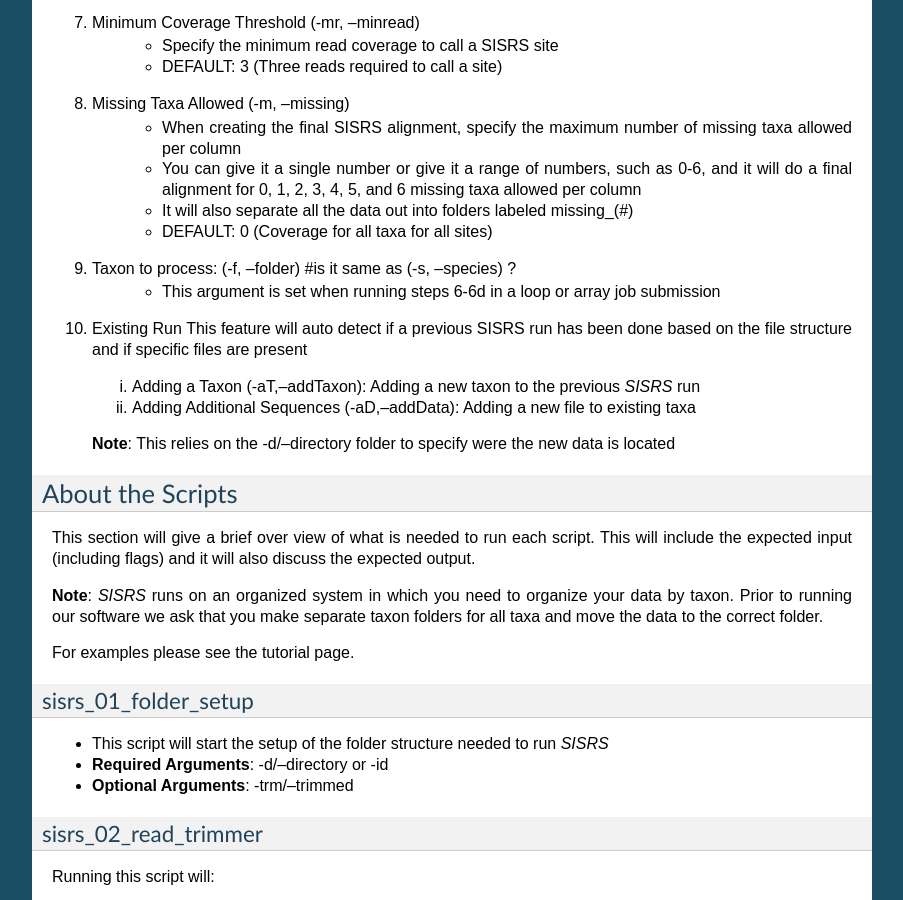
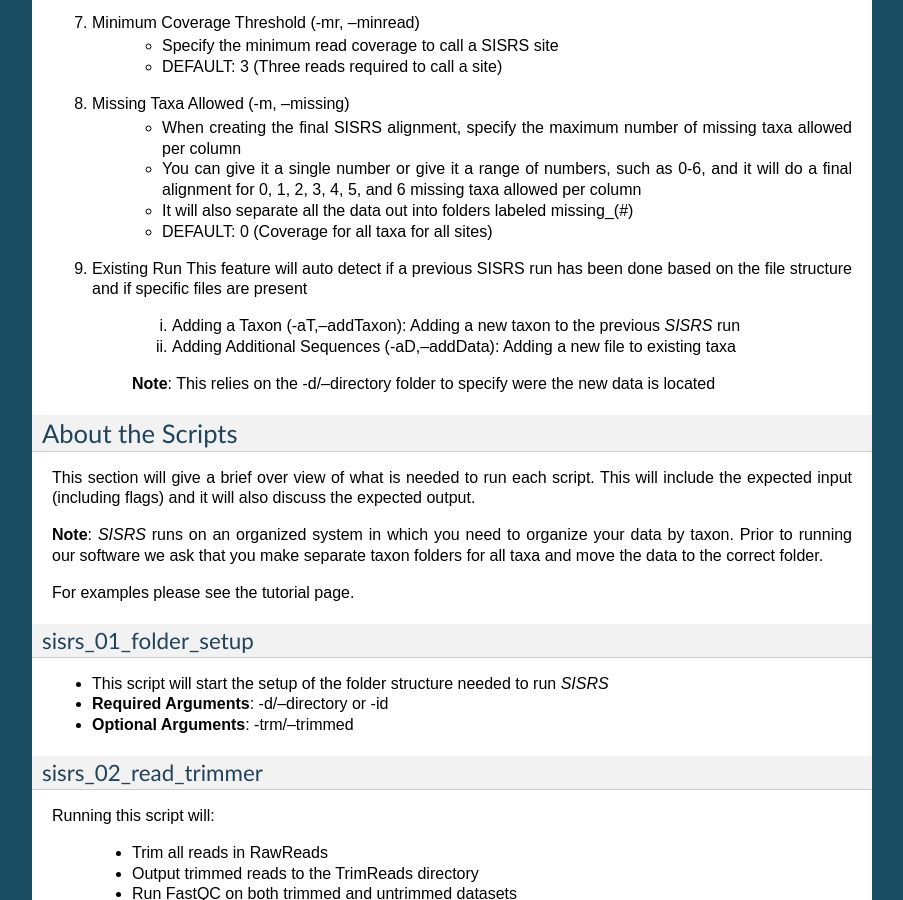
Before and after one commit to SchwartzLabURI/SISRS, a Sphinx documentation site: the page built from docs/documentation.rst, in a window 1280 px wide and 900 px high, scrolled down 897 px. Shown: the whole window, without its empty margins (198-1101 px from the left). Built offline with Sphinx 7.4.7, drawn with Linux system fonts in a browser that asks for light colours.

Commit message:
updated flags

```diff
--- a/docs/documentation.rst
+++ b/docs/documentation.rst
@@ -54,10 +54,7 @@ Command Line Arguments
     * It will also separate all the data out into folders labeled missing_(#)
     * DEFAULT: 0 (Coverage for all taxa for all sites)
 
-9. Taxon to process: (-f, --folder) #is it same as (-s, --species) ?
-    * This argument is set when running steps 6-6d in a loop or array job submission
-
-10. Existing Run This feature will auto detect if a previous SISRS run has been done based on the file structure and if specific files are present
+9. Existing Run This feature will auto detect if a previous SISRS run has been done based on the file structure and if specific files are present
 
     i. Adding a Taxon (-aT,--addTaxon): Adding a new taxon to the previous *SISRS* run
     ii. Adding Additional Sequences (-aD,--addData): Adding a new file to existing taxa
```
